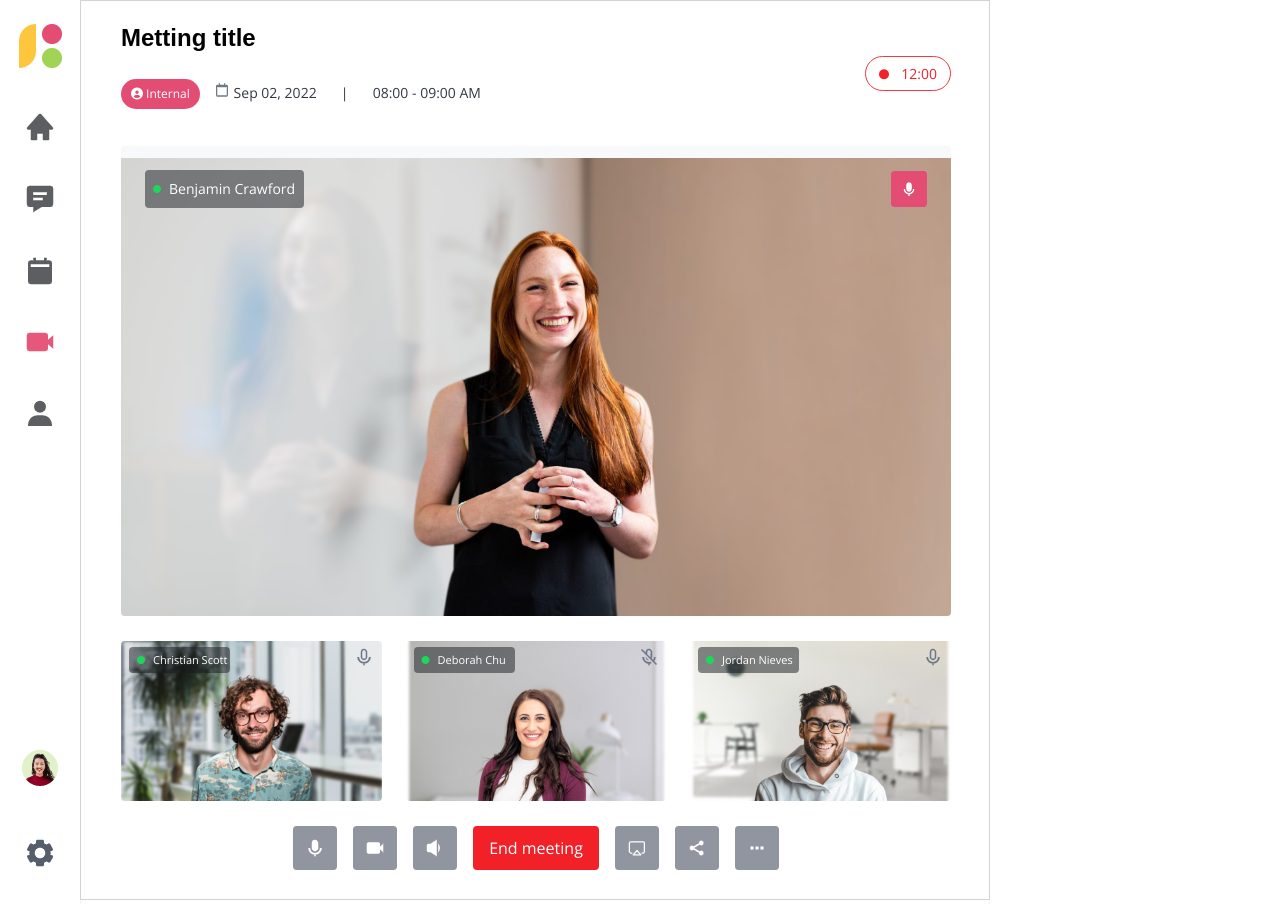
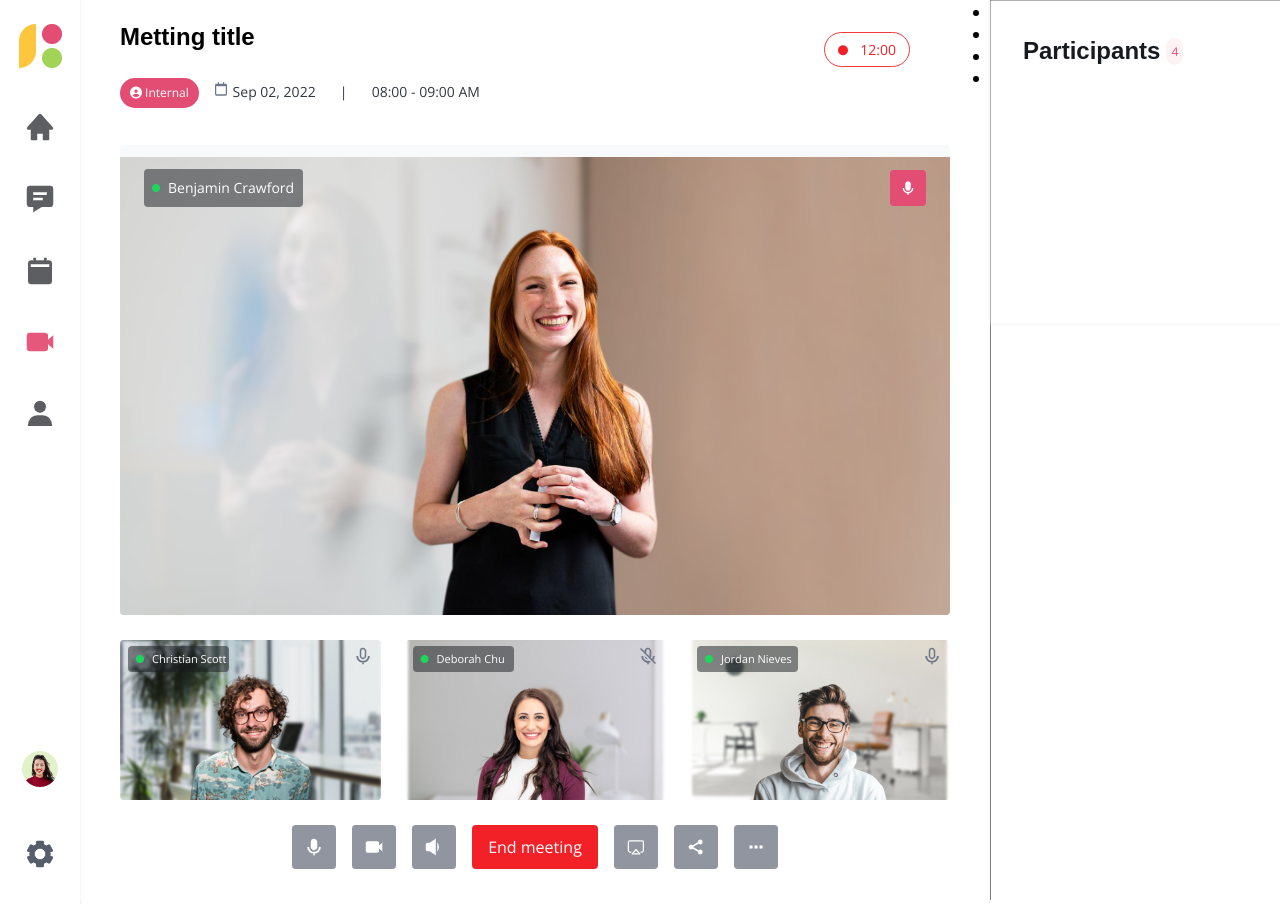
Before and after one commit to pththu03/PhanThiHuynhThu_Tuan04, a plain HTML site: page index.html in a window 1280 px wide. Shown: the top 904 px of the page. Drawn offline with nearby package versions, Linux system fonts and the light colour scheme.

Commit message:
Bai tap tuan 04 hoan thanh participants + sua vi tri cua time

```diff
--- a/access/css/style.css
+++ b/access/css/style.css
@@ -21,6 +21,7 @@
     flex-direction: column;
     justify-content: space-between;
     align-items: center;
+    box-shadow: 0px 0px 1px #EAECEFFF, 0px 0px 2px #EAECEFFF;
 }
 
 .action {
@@ -42,7 +43,6 @@
 /* phan center (noi dung chinh o giua man hinh) */
 .center {
     grid-column: 2/3;
-    border: 0.5px solid lightgrey;
     /* border-left: 0.5px solid gray;
     border-right: 0.5px solid gray; */
     display: grid;
@@ -57,6 +57,7 @@
 }
 
 .content_heading {
+    position: relative;
     grid-column: 2/3;
     display: flex;
     justify-content: space-between;
@@ -104,6 +105,9 @@
 }
 
 .time {
+    position: absolute;
+    top: 32px;
+    right: 40px;
     width: 70px;
     padding: 7px 7px;
     color: #f22128;
@@ -285,4 +289,75 @@
 /* phan ben phai cua man hinh */
 .right {
     grid-column: 3/4;
+    box-shadow: 0px 0px 1px #EAECEFFF, 0px 0px 2px #EAECEFFF;
+    border: 1px solid gray;
+    box-sizing: border-box;
+    display: grid;
+    grid-template-rows: 323px 576px;
 }
+
+/* phan participants */
+.right .participants {
+    position: relative;
+    box-shadow: 0px 0px 1px #EAECEFFF, 0px 0px 2px #EAECEFFF;
+    box-sizing: border-box;
+}
+
+.participants p {
+    display: inline-block;
+}
+
+.participants .par_title {
+    position: absolute;
+    top: 32px;
+    left: 32px;
+    width: 386px;
+    display: flex;
+    justify-content: space-between;
+    align-items: center;
+}
+
+.par_title .par_text {
+    display: flex;
+    justify-content: flex-start;
+    align-items: center;
+}
+
+.par_text .text {
+    padding-right: 6px;
+    font-family: 'Sarabun', sans-serif;
+    font-size: 24px;
+    line-height: 36px;
+    color: #171A1FFF;
+    font-weight: bold;
+}
+
+.par_text .number {
+    padding: 5px;
+    font-size: 12px;
+    background-color: #FDF2F4FF;
+    border-radius: 12px;
+    color: #E34D73FF;
+    cursor: pointer;
+}
+
+.par_title .button_add {
+    width: 72px;
+    height: 36px;
+    color: #E34D73FF;
+    border: 1px solid #E34D73FF;;
+    background: #FFFFFFFF;
+    outline: none;
+}
+
+.button_add .icon_add {
+    padding: 3px;
+    box-sizing: border-box;
+}
+
+
+
+/* phan khung chat */
+.right .chat {
+
+}
--- a/index.html
+++ b/index.html
@@ -120,7 +120,49 @@
             </div>
         </div>
         <!-- phan noi dung ben phai -->
-        <div class="right"></div>
+        <div class="right">
+            <!-- phan participants -->
+            <div class="participants">
+                <!-- tieu de Participants -->
+                <div class="par_title">
+                    <!-- chu Participants -->
+                    <div class="par_text">
+                        <p class="text">Participants</p>
+                        <p class="number">4</p>
+                    </div>
+                    <!-- Nut add -->
+                    <button class="button_add">
+                        <i class="fa-solid fa-plus icon_add"></i>
+                        Add
+                    </button>
+                </div>
+                <!-- danh sach nguoi tham gia cuoc goi -->
+                <ul class="list_member">
+                    <!-- thanh vien tham gia 1 -->
+                    <li class="member">
+                        <p class="text"></p>
+                        <div class="button"></div>
+                    </li>
+                    <!-- thanh vien tham gia 2 -->
+                    <li class="member">
+                        <p class="text"></p>
+                        <div class="button"></div>
+                    </li>
+                    <!-- thanh vien tham gia 3 -->
+                    <li class="member">
+                        <p class="text"></p>
+                        <div class="button"></div>
+                    </li>
+                    <!-- thanh vien tham gia 4 -->
+                    <li class="member">
+                        <p class="text"></p>
+                        <div class="button"></div>
+                    </li>
+                </ul>
+            </div>
+            <!-- phan chat -->
+            <div class="chat"></div>
+        </div>
     </div>
     <img src="./access/img/a_conference call.png" alt="">
 </body>
```
